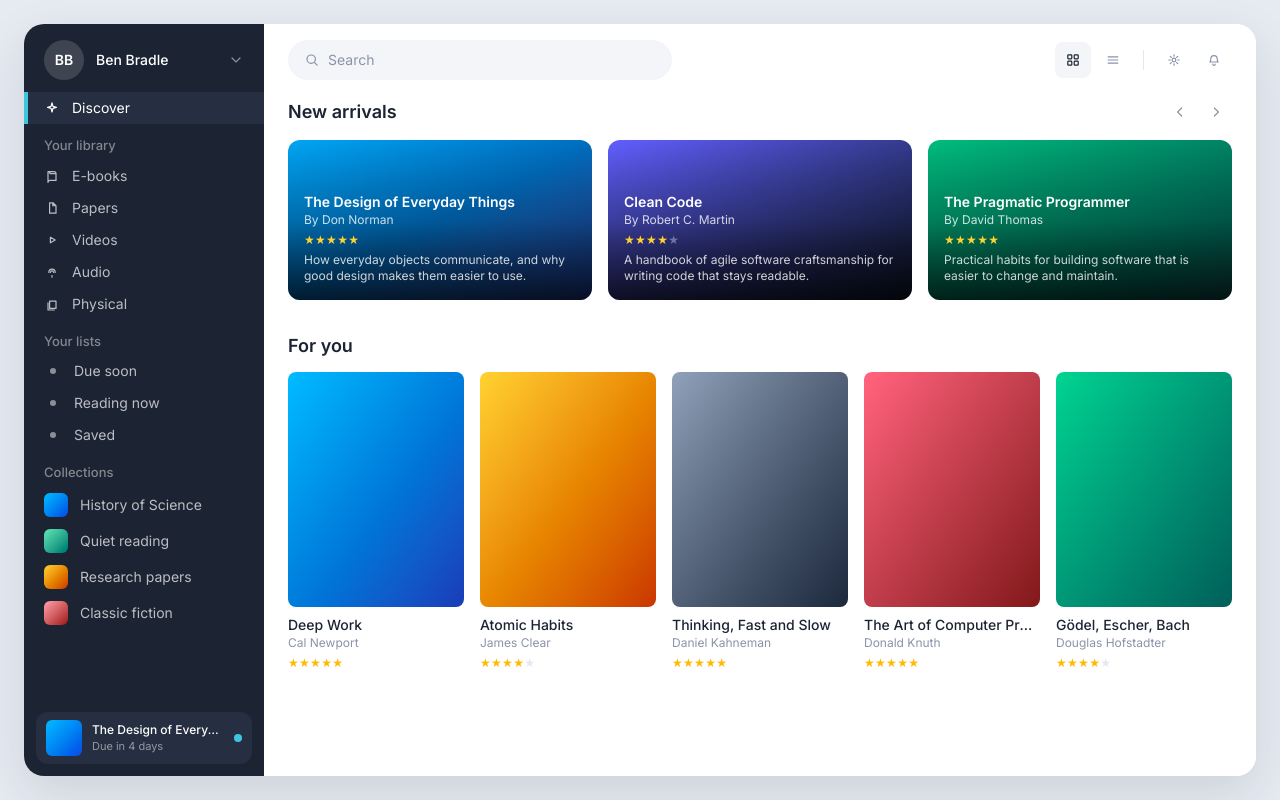
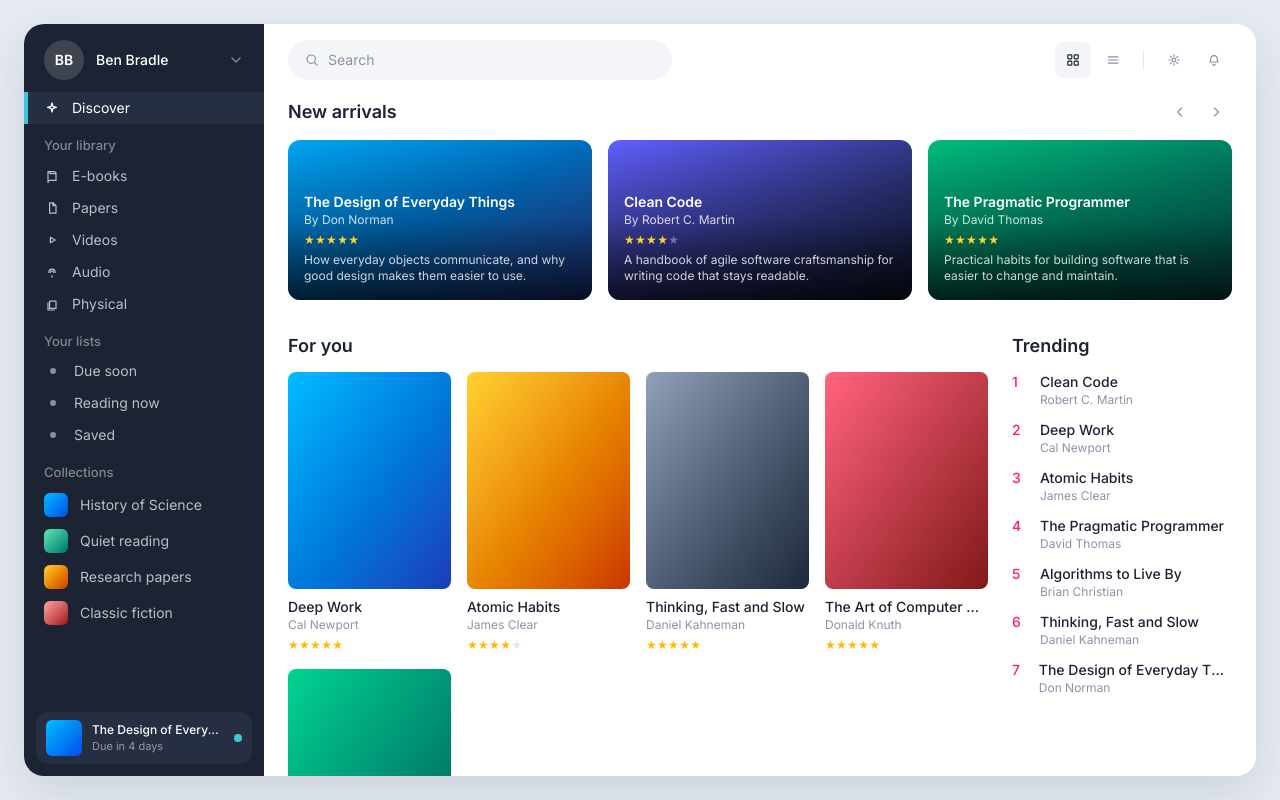
Before and after one commit to SuryaGanesh284/SOA-Project, a React (Vite) app in the folder Frontend/: page / in a window 1280 px wide. Built offline with nearby package versions, Linux system fonts and the light colour scheme.

Commit message:
Added the Trending and collections column in the dashboard

```diff
--- a/Frontend/src/App.jsx
+++ b/Frontend/src/App.jsx
@@ -1,7 +1,9 @@
+import Collections from './components/Collections.jsx'
 import ForYou from './components/ForYou.jsx'
 import NewArrivals from './components/NewArrivals.jsx'
 import Sidebar from './components/Sidebar.jsx'
 import TopBar from './components/TopBar.jsx'
+import Trending from './components/Trending.jsx'
 
 function App() {
   return (
@@ -12,7 +14,11 @@
           <TopBar />
           <div className="min-h-0 flex-1 overflow-y-auto pb-6">
             <NewArrivals />
-            <ForYou />
+            <div className="mt-8 grid grid-cols-[minmax(0,1fr)_220px] gap-6 px-6">
+              <ForYou />
+              <Trending />
+            </div>
+            <Collections />
           </div>
         </main>
       </div>
--- /dev/null
+++ b/Frontend/src/components/Collections.jsx
@@ -0,0 +1,25 @@
+const collections = [
+  { title: 'History of Science', swatch: 'from-sky-400 to-blue-700' },
+  { title: 'Quiet reading', swatch: 'from-emerald-300 to-teal-700' },
+  { title: 'Research papers', swatch: 'from-amber-300 to-orange-700' },
+  { title: 'Classic fiction', swatch: 'from-rose-300 to-red-800' },
+  { title: 'Design', swatch: 'from-indigo-400 to-violet-800' },
+]
+
+function Collections() {
+  return (
+    <section className="mt-8 px-6" aria-label="Collections">
+      <h2 className="mb-3 text-lg font-semibold">Collections</h2>
+      <div className="grid grid-cols-5 gap-3">
+        {collections.map((collection) => (
+          <article key={collection.title} className="min-w-0">
+            <div className={`h-16 rounded-md bg-linear-to-br ${collection.swatch}`} />
+            <p className="mt-1.5 truncate text-xs text-muted">{collection.title}</p>
+          </article>
+        ))}
+      </div>
+    </section>
+  )
+}
+
+export default Collections
--- a/Frontend/src/components/ForYou.jsx
+++ b/Frontend/src/components/ForYou.jsx
@@ -8,9 +8,9 @@
 
 function ForYou() {
   return (
-    <section className="mt-8 px-6" aria-label="For you">
+    <section aria-label="For you">
       <h2 className="mb-3 text-lg font-semibold">For you</h2>
-      <div className="grid grid-cols-5 gap-4">
+      <div className="grid grid-cols-4 gap-4">
         {suggestions.map((book) => (
           <article key={book.title} className="min-w-0">
             <div className={`aspect-[3/4] rounded-lg bg-linear-to-br ${book.swatch}`} />
--- /dev/null
+++ b/Frontend/src/components/Trending.jsx
@@ -0,0 +1,30 @@
+const trending = [
+  { title: 'Clean Code', author: 'Robert C. Martin' },
+  { title: 'Deep Work', author: 'Cal Newport' },
+  { title: 'Atomic Habits', author: 'James Clear' },
+  { title: 'The Pragmatic Programmer', author: 'David Thomas' },
+  { title: 'Algorithms to Live By', author: 'Brian Christian' },
+  { title: 'Thinking, Fast and Slow', author: 'Daniel Kahneman' },
+  { title: 'The Design of Everyday Things', author: 'Don Norman' },
+]
+
+function Trending() {
+  return (
+    <section aria-label="Trending">
+      <h2 className="mb-3 text-lg font-semibold">Trending</h2>
+      <ol className="space-y-3">
+        {trending.map((book, index) => (
+          <li key={book.title} className="flex items-start gap-3">
+            <span className="w-4 text-sm font-medium text-rose-500">{index + 1}</span>
+            <div className="min-w-0">
+              <p className="truncate text-sm font-medium">{book.title}</p>
+              <p className="truncate text-xs text-muted">{book.author}</p>
+            </div>
+          </li>
+        ))}
+      </ol>
+    </section>
+  )
+}
+
+export default Trending
```
